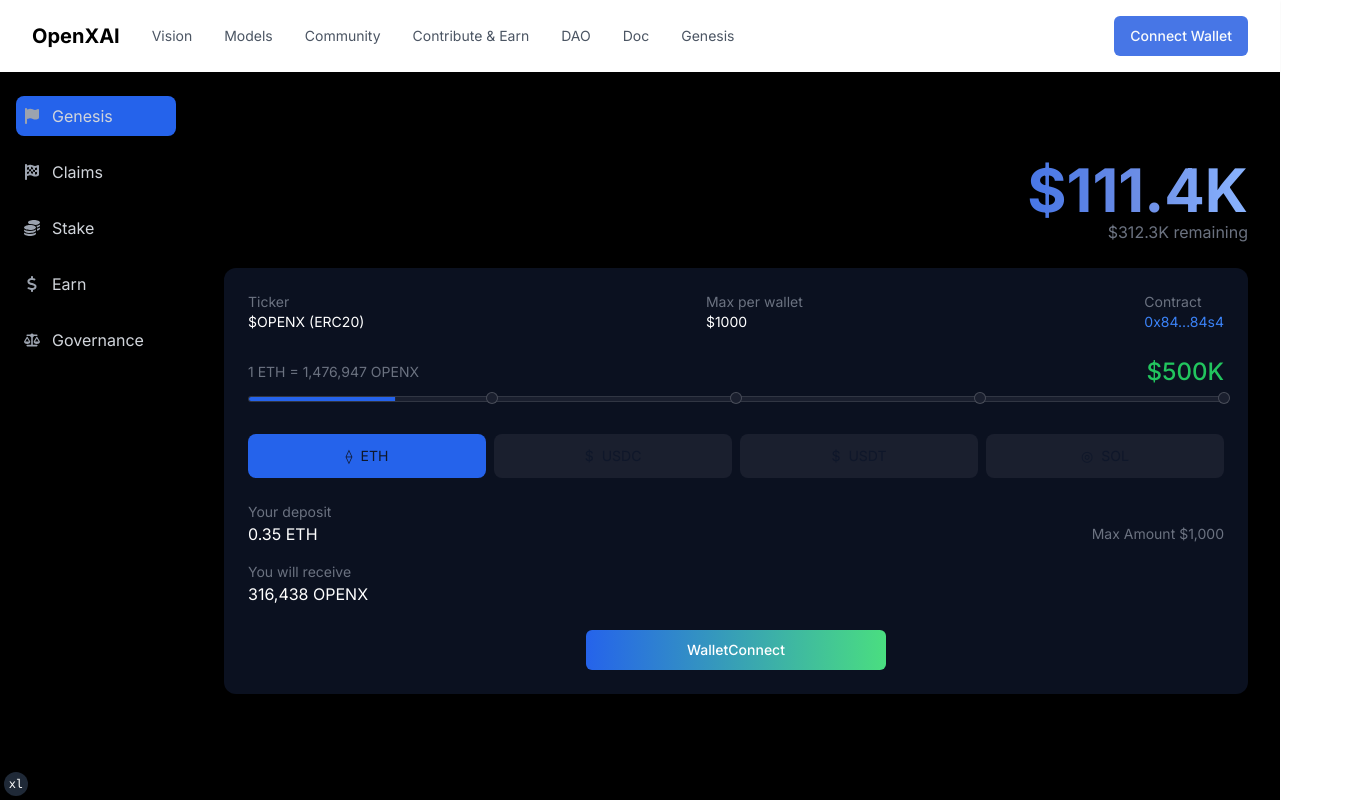
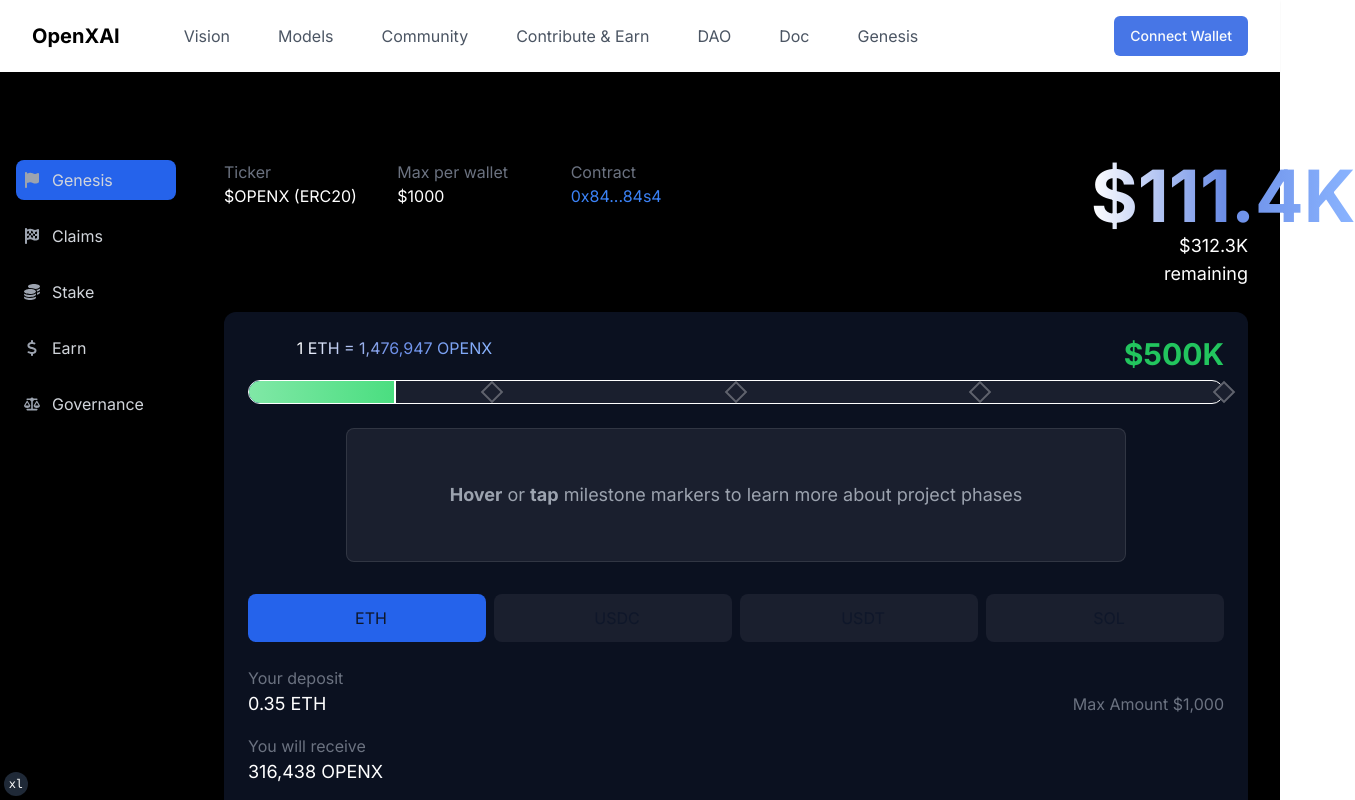
Before and after one commit to OpenxAI-Network/openxai-frontend, a Next.js app: page /genesis in a window 1280 px wide. Shown: the top 800 px of the page, 1355 px wide, since content can reach past the window. Built offline with nearby package versions, Linux system fonts and the light colour scheme; what @web3modal/wagmi, wagmi would draw is missing.

Commit message:
added project milestones

```diff
--- a/app/genesis/page.tsx
+++ b/app/genesis/page.tsx
@@ -1,3 +1,5 @@
+"use client"
+
 import React from "react"
 import { SideMenu } from "@/components/genesis/SideMenu"
 import { Header } from "@/components/Header"
@@ -12,30 +14,24 @@
 ]
 
 const PAYMENT_METHODS = [
-  { id: 'eth', name: 'ETH', icon: '⟠' },
-  { id: 'usdc', name: 'USDC', icon: '$' },
-  { id: 'usdt', name: 'USDT', icon: '$' },
-  { id: 'sol', name: 'SOL', icon: '◎' },
+  { id: 'eth', name: 'ETH', icon: 'fa-brands fa-ethereum' },
+  { id: 'usdc', name: 'USDC', icon: 'fa-regular fa-circle-dollar' },
+  { id: 'usdt', name: 'USDT', icon: 'fa-regular fa-circle-dollar' },
+  { id: 'sol', name: 'SOL', icon: 'fa-regular fa-circle-s' },
 ]
 
 export default function GenesisPage() {
+  const [selectedMilestone, setSelectedMilestone] = React.useState<number | null>(null)
+
   return (
     <>
       <Header />
       <div className="flex min-h-screen bg-black">
         <SideMenu />
         <main className="ml-48 flex-1 p-8 pt-24">
-          <div className="mb-6 text-right">
-            <h1 className="text-6xl font-bold">
-              <span className="bg-gradient-to-r from-[#4776E6] via-[#6B8DE6] to-[#8AB4FF] bg-clip-text text-transparent">
-                $111.4K
-              </span>
-            </h1>
-            <p className="text-gray-500">$312.3K remaining</p>
-          </div>
-
-          <div className="rounded-xl bg-[#0B1120] p-6">
-            <div className="mb-6 flex justify-between text-sm">
+          <div className="grid grid-cols-6 gap-4">
+            {/* Info columns (1-3) */}
+            <div className="col-span-3 grid grid-cols-3 gap-4">
               <div>
                 <div className="text-gray-500">Ticker</div>
                 <div className="text-white">$OPENX (ERC20)</div>
@@ -50,35 +46,91 @@
               </div>
             </div>
 
-            <div className="mb-2 flex items-center justify-between text-sm">
-              <span className="text-gray-500">1 ETH = 1,476,947 OPENX</span>
-              <span className="text-2xl font-medium text-green-500">$500K</span>
+            {/* Empty columns (4-5) */}
+            <div className="col-span-2"></div>
+
+            {/* Amount column (6) */}
+            <div className="text-right">
+              <h1 className="text-7xl font-bold">
+                <span className="bg-gradient-to-r from-white via-[#6B8DE6] to-[#8AB4FF] bg-clip-text text-transparent">
+                  $111.4K
+                </span>
+              </h1>
+              <p className="text-lg text-white">$312.3K remaining</p>
+            </div>
+          </div>
+
+          <div className="mt-6 rounded-xl bg-[#0B1120] p-6">
+            <div className="mb-2 flex items-center justify-between text-base">
+              <div className="relative w-full">
+                <span
+                  className="absolute whitespace-nowrap bg-gradient-to-r from-white via-[#6B8DE6] to-[#8AB4FF] bg-clip-text text-transparent"
+                  style={{ left: '15%', transform: 'translateX(-50%)' }}
+                >
+                  1 ETH = 1,476,947 OPENX
+                </span>
+                <span className="float-right text-3xl font-bold text-green-500">$500K</span>
+              </div>
             </div>
 
-            <div className="relative mb-8">
+            <div className="relative mb-2">
+              {/* Current progress indicator */}
+              <div
+                className="absolute top-0 h-6 w-0.5 bg-white"
+                style={{ left: '15%', zIndex: 20 }}
+              />
               <Progress
                 value={15}
-                className="h-1.5 border border-white/10 bg-[#1a1f2e] [&>div]:bg-blue-600"
+                className="h-6 border border-white bg-[#1a1f2e] [&>div]:bg-gradient-to-r [&>div]:from-white [&>div]:via-white [&>div]:to-green-400"
               />
-              {MILESTONES.map((milestone) => (
+              {/* Milestone markers */}
+              {MILESTONES.map((milestone, index) => (
                 <div
                   key={milestone.position}
-                  className="absolute top-0 -mt-1 size-3 cursor-pointer rounded-full border border-white/20 bg-[#1a1f2e]"
-                  style={{ left: `${milestone.position}%`, transform: 'translateX(-50%)' }}
-                  title={`${milestone.title}: ${milestone.description}`}
-                />
+                  onClick={() => setSelectedMilestone(index)}
+                  onMouseEnter={() => setSelectedMilestone(index)}
+                  onMouseLeave={() => setSelectedMilestone(null)}
+                  className="absolute top-1/2 -translate-y-1/2 cursor-pointer transition-all"
+                  style={{ left: `${milestone.position}%` }}
+                >
+                  <div className="relative">
+                    <div className="absolute -left-2 -top-2 size-4 rotate-45 border-2 border-white/30 bg-[#1a1f2e] transition-all hover:border-white" />
+                  </div>
+                </div>
               ))}
             </div>
 
-            <div className="grid grid-cols-4 gap-2">
+            {/* Milestone information box */}
+            <div className="mx-auto mt-6 w-4/5">
+              <div className="min-h-[100px] rounded-lg border border-white/10 bg-[#1a1f2e] p-4 text-center transition-all">
+                <div className="flex h-[100px] items-center justify-center">
+                  {selectedMilestone !== null ? (
+                    <div className="text-center">
+                      <h3 className="text-lg font-medium text-white">
+                        {MILESTONES[selectedMilestone].title}
+                      </h3>
+                      <p className="mt-4 text-base text-gray-400">
+                        {MILESTONES[selectedMilestone].description}
+                      </p>
+                    </div>
+                  ) : (
+                    <p className="text-lg text-gray-400">
+                      <span className="font-bold">Hover</span> or <span className="font-bold">tap</span> milestone markers to learn more about project phases
+                    </p>
+                  )}
+                </div>
+              </div>
+            </div>
+
+            <div className="mt-8 grid grid-cols-4 gap-2">
               {PAYMENT_METHODS.map((method) => (
                 <button
                   key={method.id}
-                  className={`rounded-lg p-3 text-center text-sm ${
+                  className={`rounded-lg p-3 text-center text-base ${
                     method.id === 'eth' ? 'bg-blue-600' : 'bg-[#1a1f2e]'
                   }`}
                 >
-                  <span className="mr-2">{method.icon}</span>
+                  <i className={`${method.icon} mr-2`}></i>
                   {method.name}
                 </button>
               ))}
@@ -86,16 +138,16 @@
 
             <div className="mt-6">
               <div className="mb-4">
-                <div className="text-sm text-gray-500">Your deposit</div>
+                <div className="text-base text-gray-500">Your deposit</div>
                 <div className="flex items-center justify-between">
-                  <div className="text-white">0.35 ETH</div>
-                  <div className="text-sm text-gray-500">Max Amount $1,000</div>
+                  <div className="text-lg text-white">0.35 ETH</div>
+                  <div className="text-base text-gray-500">Max Amount $1,000</div>
                 </div>
               </div>
 
               <div>
-                <div className="text-sm text-gray-500">You will receive</div>
-                <div className="text-white">316,438 OPENX</div>
+                <div className="text-base text-gray-500">You will receive</div>
+                <div className="text-lg text-white">316,438 OPENX</div>
               </div>
             </div>
 
--- a/components/Header.tsx
+++ b/components/Header.tsx
@@ -22,15 +22,15 @@
     <header className="fixed top-0 z-50 w-full bg-white py-4 shadow-sm">
       <div className="container mx-auto flex items-center justify-between">
         <div className="flex items-center">
-          <Link href="/" className="mr-8 text-xl font-bold text-black">
+          <Link href="/" className="mr-16 text-xl font-bold text-black">
             OpenXAI
           </Link>
-          <nav className="flex items-center space-x-8">
+          <nav className="flex items-center space-x-12">
             {MENU_ITEMS.map((item) => (
               <Link
                 key={item.name}
                 href={item.href}
-                className="text-sm text-gray-600 hover:text-gray-900"
+                className="text-base text-gray-600 hover:text-gray-900"
               >
                 {item.name}
               </Link>
--- a/components/genesis/SideMenu.tsx
+++ b/components/genesis/SideMenu.tsx
@@ -42,7 +42,7 @@
   const pathname = usePathname()
 
   return (
-    <div className="fixed left-0 top-0 h-full w-48 bg-black p-4 pt-24">
+    <div className="fixed left-0 top-0 h-full w-48 bg-black p-4 pt-40">
       {SIDE_MENU_ITEMS.map((item) => (
         <Link
           key={item.name}
```
